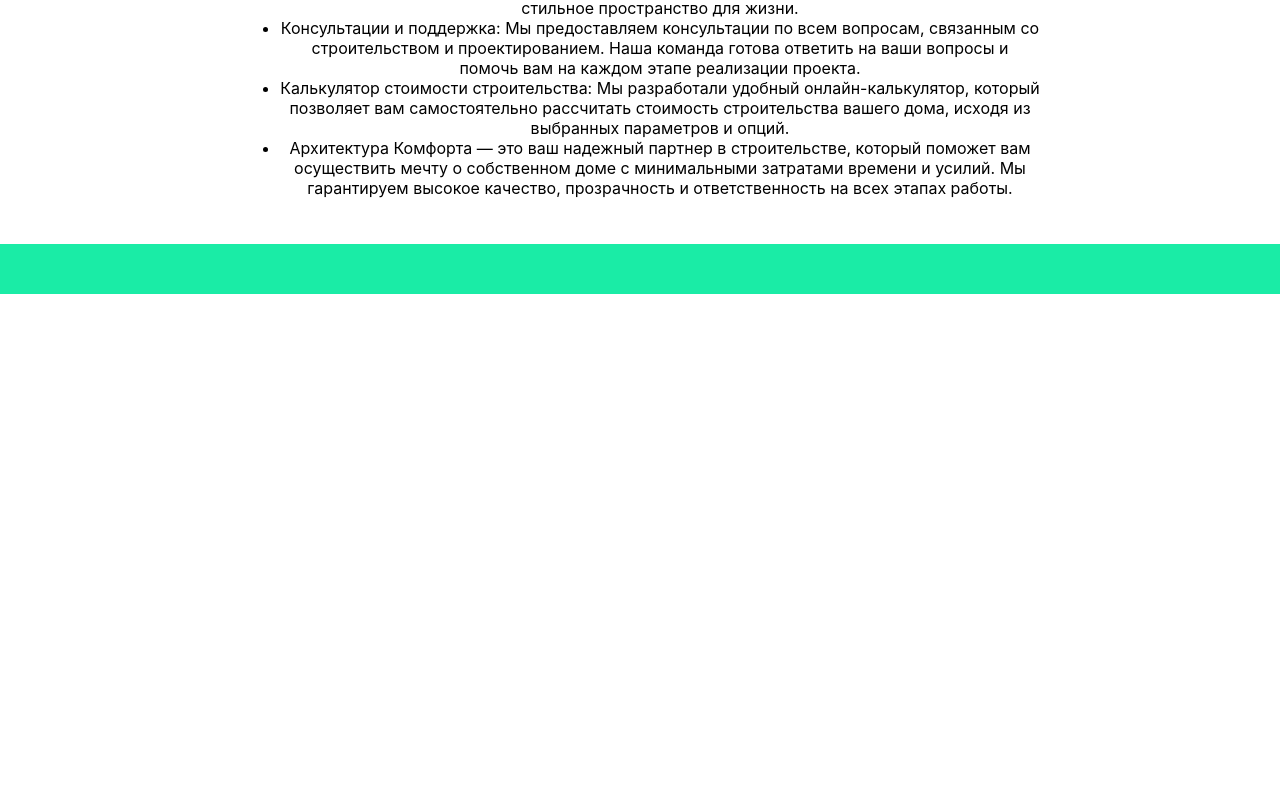
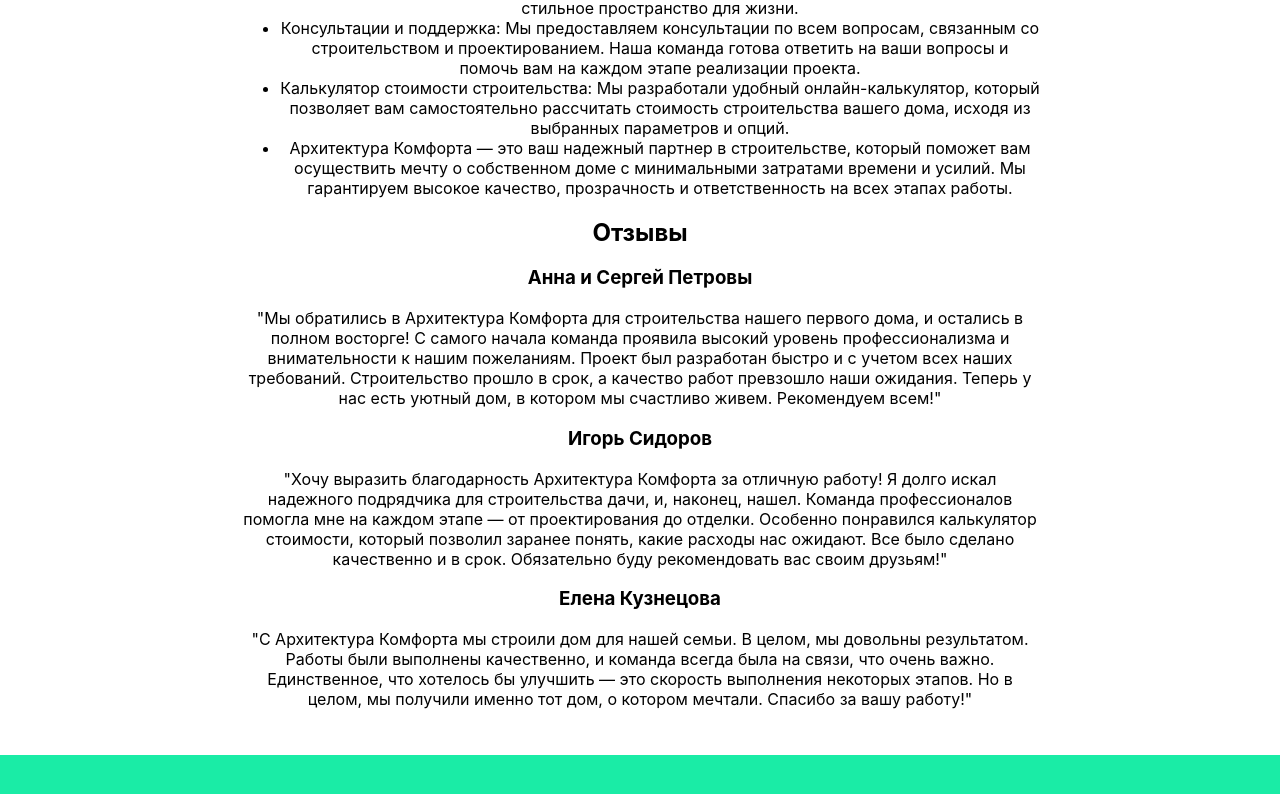
Before and after one commit to gavrilovegor519/stroymag, a JavaScript app: page / in a window 1280 px wide. Shown: the part 722-1516 px from the top of the page. Before the commit the page ends 1016 px from the top, so only its background shows below. Built offline with nearby package versions, Linux system fonts and the light colour scheme; the HTML template or start-up script is replaced by a standard one.

Commit message:
Небольшие поправки.

```diff
--- a/src/components/Header.js
+++ b/src/components/Header.js
@@ -1,5 +1,5 @@
-import './Header.css'
-import logo from '../media/lotop-dlya-stroitelnoy-kompanii-1024x576.jpg'
+import './Header.css';
+import logo from '../logo.webp';
 import { Link } from 'react-router-dom';
 
 function Header() {
--- a/src/views/About.js
+++ b/src/views/About.js
@@ -1,6 +1,6 @@
 import Footer from '../components/Footer';
 import Header from '../components/Header';
-import './About.css'
+import './About.css';
 
 function About() {
     return (
--- a/src/views/Main.js
+++ b/src/views/Main.js
@@ -1,6 +1,6 @@
 import Footer from '../components/Footer';
 import Header from '../components/Header';
-import './Main.css'
+import './Main.css';
 
 function Main() {
     return (
@@ -24,6 +24,13 @@ function Main() {
                         <li>Калькулятор стоимости строительства: Мы разработали удобный онлайн-калькулятор, который позволяет вам самостоятельно рассчитать стоимость строительства вашего дома, исходя из выбранных параметров и опций.</li>
                         <li>Архитектура Комфорта — это ваш надежный партнер в строительстве, который поможет вам осуществить мечту о собственном доме с минимальными затратами времени и усилий. Мы гарантируем высокое качество, прозрачность и ответственность на всех этапах работы.</li>
                     </ul>
+                    <h2>Отзывы</h2>
+                    <h3>Анна и Сергей Петровы</h3>
+                    <p>"Мы обратились в Архитектура Комфорта для строительства нашего первого дома, и остались в полном восторге! С самого начала команда проявила высокий уровень профессионализма и внимательности к нашим пожеланиям. Проект был разработан быстро и с учетом всех наших требований. Строительство прошло в срок, а качество работ превзошло наши ожидания. Теперь у нас есть уютный дом, в котором мы счастливо живем. Рекомендуем всем!"</p>
+                    <h3>Игорь Сидоров</h3>
+                    <p>"Хочу выразить благодарность Архитектура Комфорта за отличную работу! Я долго искал надежного подрядчика для строительства дачи, и, наконец, нашел. Команда профессионалов помогла мне на каждом этапе — от проектирования до отделки. Особенно понравился калькулятор стоимости, который позволил заранее понять, какие расходы нас ожидают. Все было сделано качественно и в срок. Обязательно буду рекомендовать вас своим друзьям!"</p>
+                    <h3>Елена Кузнецова</h3>
+                    <p>"С Архитектура Комфорта мы строили дом для нашей семьи. В целом, мы довольны результатом. Работы были выполнены качественно, и команда всегда была на связи, что очень важно. Единственное, что хотелось бы улучшить — это скорость выполнения некоторых этапов. Но в целом, мы получили именно тот дом, о котором мечтали. Спасибо за вашу работу!"</p>
                 </div>
             </div>
             <Footer />
```
Also changed, not shown: src/logo.webp (added).
